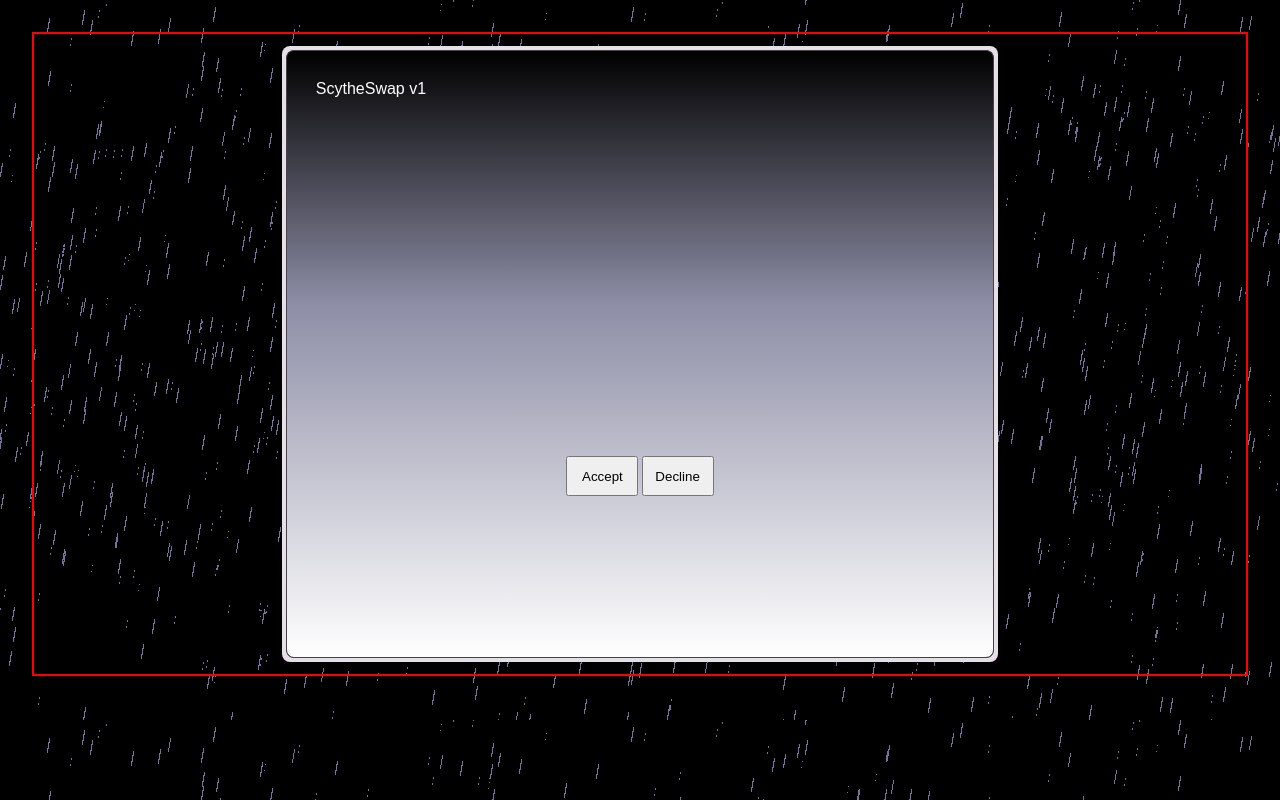
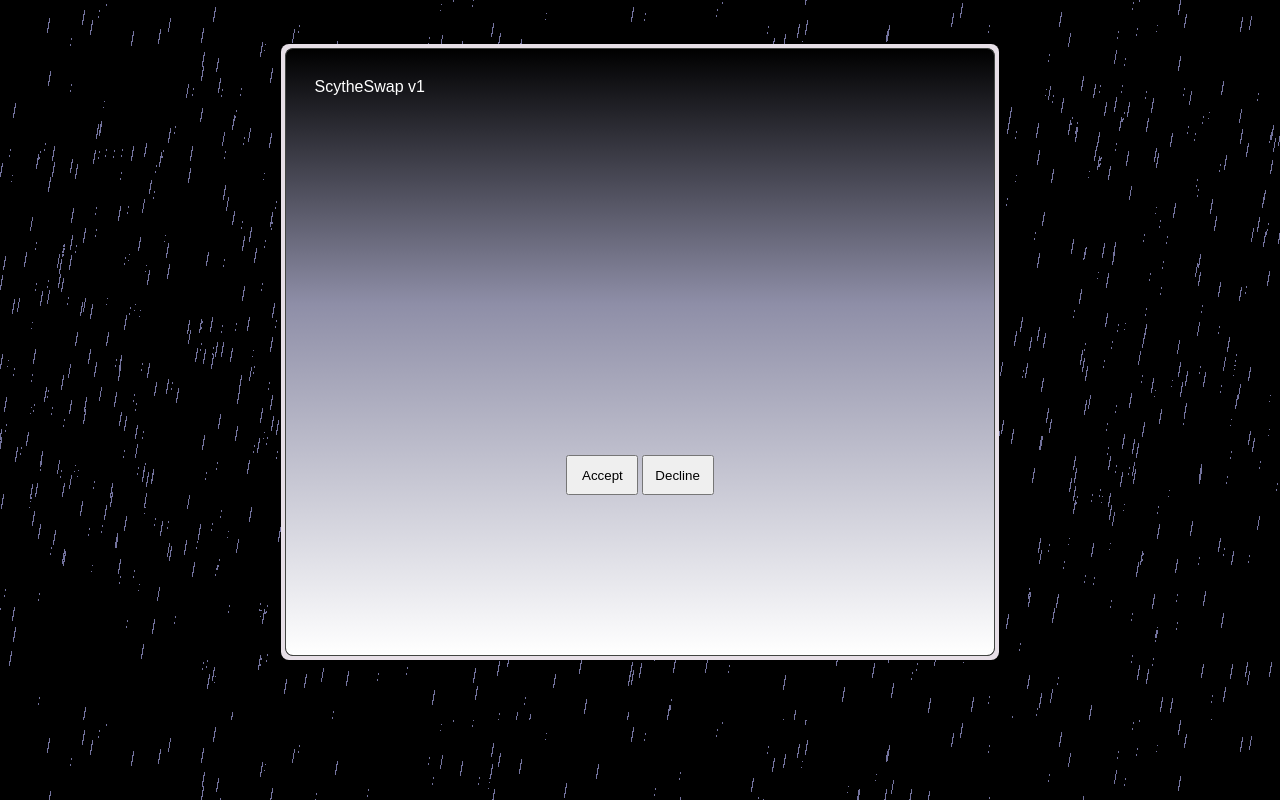
Before and after one commit to ScytheSwapProtocol/app, a React (Create React App) app: page / in a window 1280 px wide. Built offline with nearby package versions, Linux system fonts and the light colour scheme.

Commit message:
remove border

```diff
--- a/src/components/common/card/index.tsx
+++ b/src/components/common/card/index.tsx
@@ -3,7 +3,6 @@ import styled from "styled-components";
 import { BuyOrSellButton } from "../button/BuyOrSell";
 
 const Wrapper = styled.div`
-  border: 2px solid red;
   display: flex;
   justify-content: center;
   height: 100%;
--- /dev/null
+++ b/src/react-app-env.d.ts
@@ -0,0 +1 @@
+/// <reference types="react-scripts" />
```
